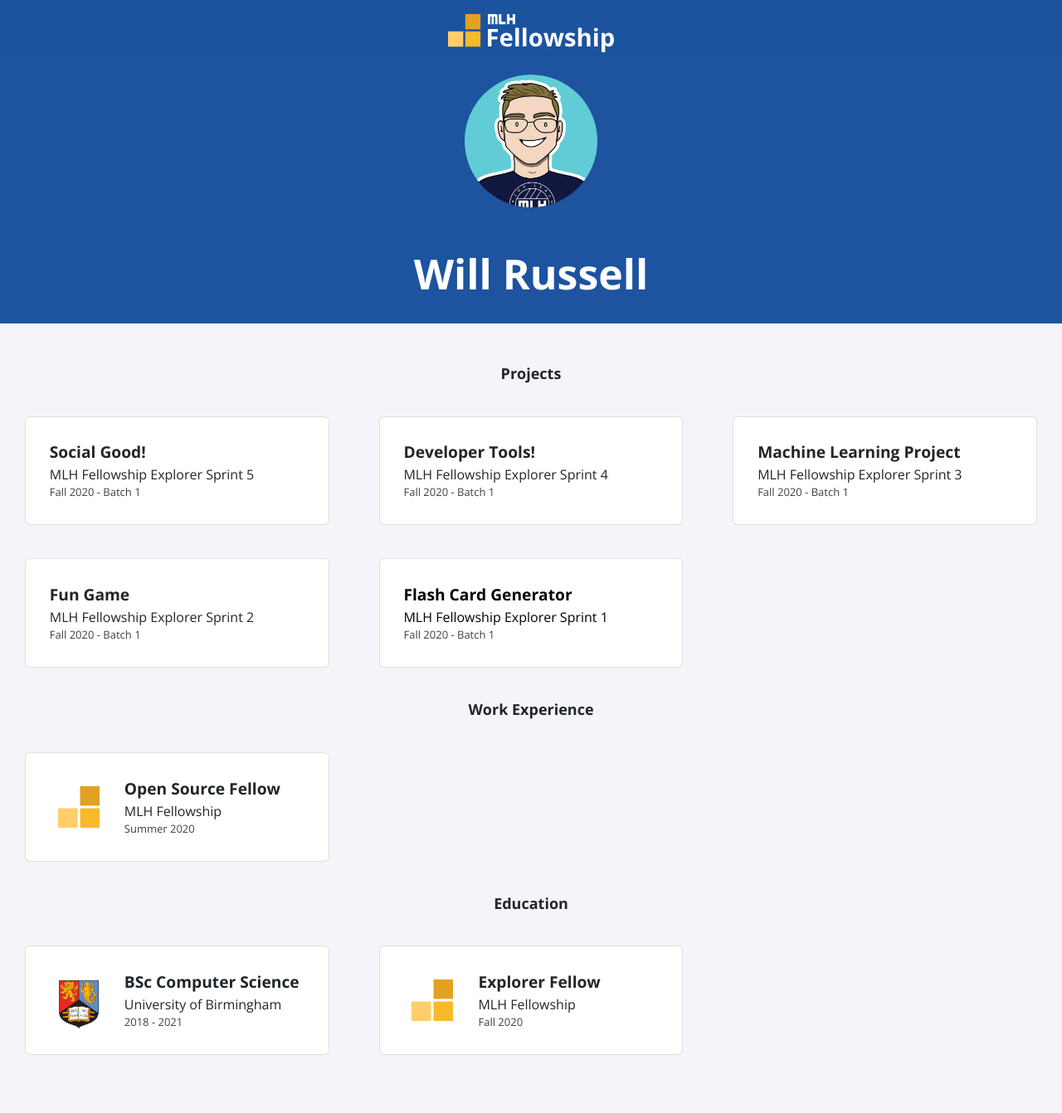
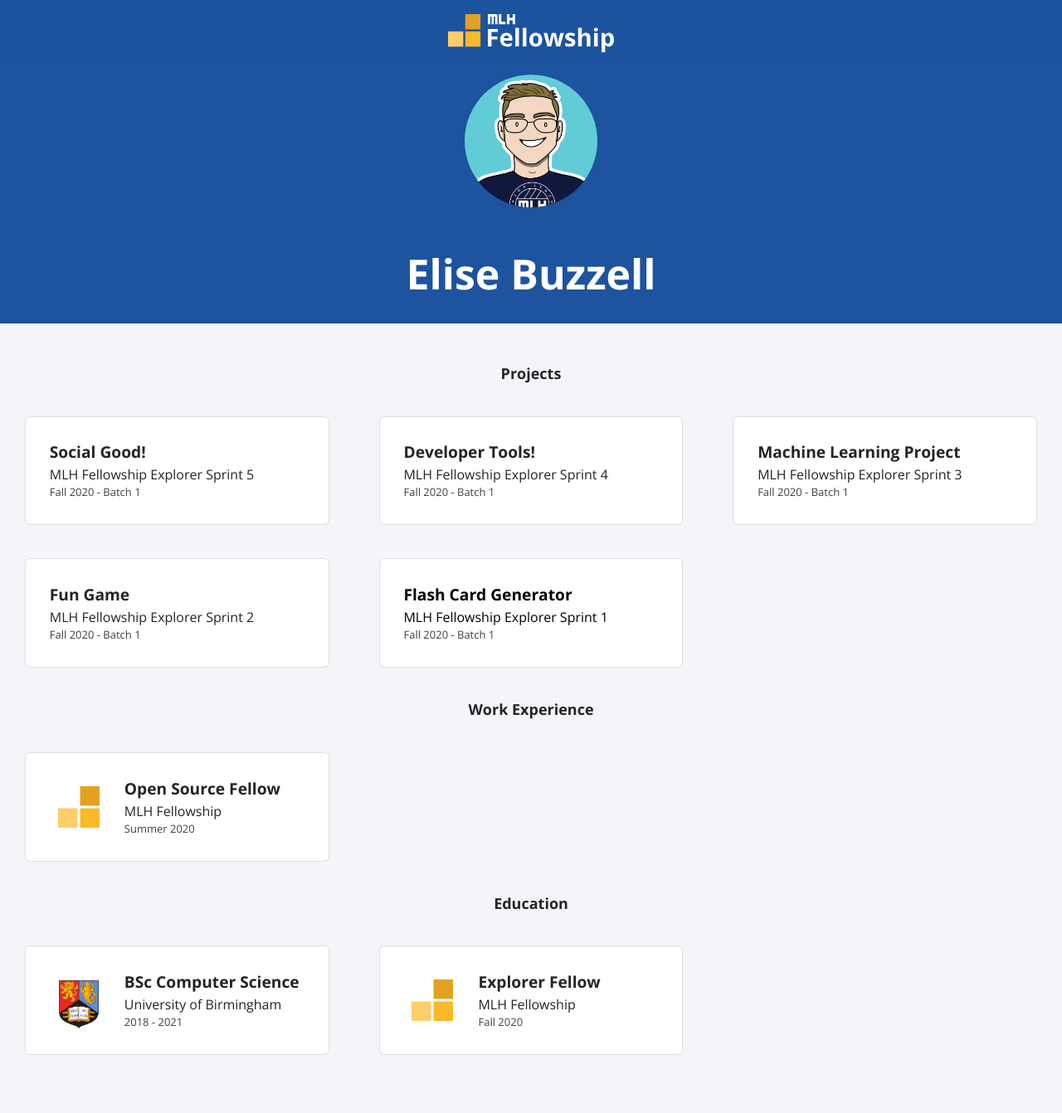
Before and after one commit to ebuzz00/ebuzz00.github.io, a Jekyll site: the page built from index.html, in a window 1280 px wide. Shown: the whole page at 83% size. Built offline with Jekyll 4.4.1, drawn with Linux system fonts in a browser that asks for light colours; nearby versions of some CDN libraries.

Commit message:
Update _config.yml to include Elise's name and social media

```diff
--- a/_config.yml
+++ b/_config.yml
@@ -1,13 +1,13 @@
-title: "Will Russell"
-email: fellowship@mlh.io
+title: "Elise Buzzell"
+email: erbuzzell@gmail.com
 description: >- # this means to ignore newlines until "baseurl:"
   Write an awesome description for your new site here. You can edit this
   line in _config.yml. It will appear in your document head meta (for
   Google search results) and in your feed.xml site description.
 baseurl: "/"
-url: "/portfolio-template"
+url: "https://ebuzz00.github.io/"
 twitter_username: mlhacks
-github_username:  mlh-fellowship
+github_username:  ebuzz00
 
 sass:
   sass_dir: _sass
```
